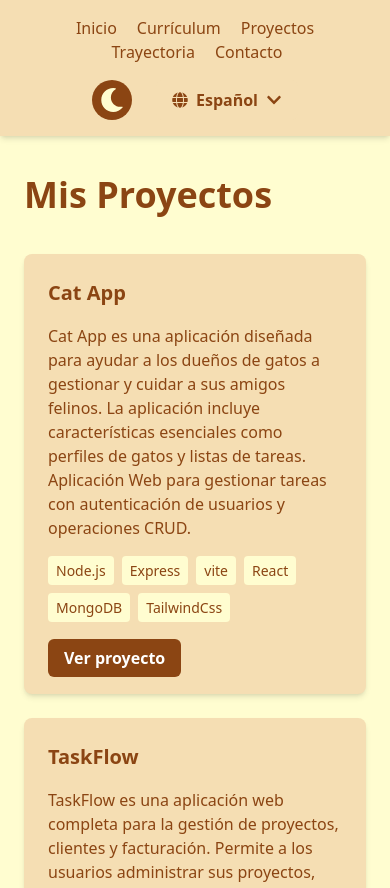
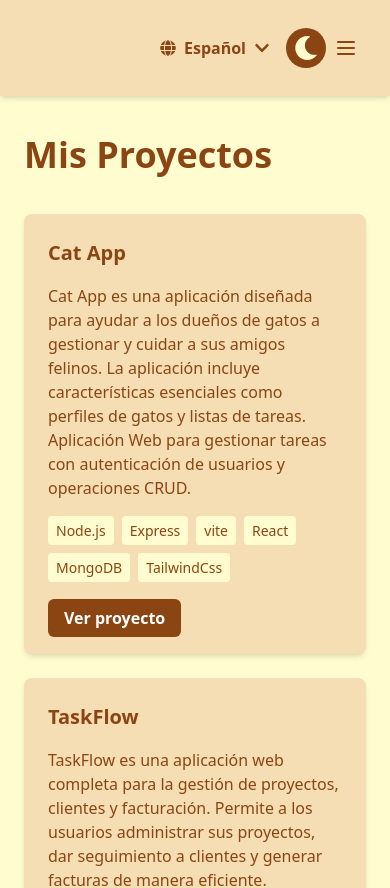
Before and after one commit to MaryQuiroz/myportfolio, a React (Vite) app: page /myportfolio/projects in a window 390 px wide. Shown: the top 888 px of the page. Built offline with nearby package versions, Linux system fonts and the light colour scheme.

Commit message:
update desplegable on header

```diff
--- a/package.json
+++ b/package.json
@@ -10,6 +10,7 @@
     "preview": "vite preview"
   },
   "dependencies": {
+    "@million/lint": "^1.0.12",
     "@reduxjs/toolkit": "^2.3.0",
     "emailjs-com": "^3.2.0",
     "framer-motion": "^11.11.9",
--- a/src/components/Header.jsx
+++ b/src/components/Header.jsx
@@ -4,11 +4,13 @@ import { useSelector, useDispatch } from 'react-redux';
 import { toggleTheme } from '../redux/themeSlice';
 import { changeLanguage } from '../redux/languageSlice';
 import { FaGlobe, FaChevronDown, FaSun, FaMoon } from 'react-icons/fa';
+import { Menu, X } from 'lucide-react';
 
- const Header = ({ content }) => {
+const Header = ({ content }) => {
   const dispatch = useDispatch();
   const theme = useSelector((state) => state.theme);
   const language = useSelector((state) => state.language);
+  const [isMenuOpen, setIsMenuOpen] = useState(false);
   const [isLanguageMenuOpen, setIsLanguageMenuOpen] = useState(false);
 
   const languages = [
@@ -22,29 +24,73 @@ import { FaGlobe, FaChevronDown, FaSun, FaMoon } from 'react-icons/fa';
     setIsLanguageMenuOpen(false);
   };
 
+  const handleLinkClick = (path) => {
+    onNavigate(path);
+    setIsMenuOpen(false);
+  };
+
+  const NavigationLinks = ({ mobile = false }) => (
+    <>
+      <button
+        onClick={() => handleLinkClick('/')}
+        className={`${mobile ? 'block w-full text-left p-3' : 'px-3 py-2'} rounded-md hover:bg-secondary-cream-dark dark:hover:bg-primary-brown-dark transition-colors duration-200 nav-link`}
+      >
+        {content[language].home}
+      </button>
+      <button
+        onClick={() => handleLinkClick('/curriculum')}
+        className={`${mobile ? 'block w-full text-left p-3' : 'px-3 py-2'} rounded-md hover:bg-secondary-cream-dark dark:hover:bg-primary-brown-dark transition-colors duration-200 nav-link`}
+      >
+        {content[language].curriculum}
+      </button>
+      <button
+        onClick={() => handleLinkClick('/projects')}
+        className={`${mobile ? 'block w-full text-left p-3' : 'px-3 py-2'} rounded-md hover:bg-secondary-cream-dark dark:hover:bg-primary-brown-dark transition-colors duration-200 nav-link`}
+      >
+        {content[language].projects}
+      </button>
+      <button
+        onClick={() => handleLinkClick('/timeline')}
+        className={`${mobile ? 'block w-full text-left p-3' : 'px-3 py-2'} rounded-md hover:bg-secondary-cream-dark dark:hover:bg-primary-brown-dark transition-colors duration-200 nav-link`}
+      >
+        {content[language].timeline}
+      </button>
+      <button
+        onClick={() => handleLinkClick('/contact')}
+        className={`${mobile ? 'block w-full text-left p-3' : 'px-3 py-2'} rounded-md hover:bg-secondary-cream-dark dark:hover:bg-primary-brown-dark transition-colors duration-200 nav-link`}
+      >
+        {content[language].contact}
+      </button>
+    </>
+  );
+
   return (
-    <header className="bg-secondary-cream dark:bg-secondary-brown shadow-md">
+    <header className="bg-secondary-cream dark:bg-secondary-brown shadow-md relative">
       <nav className="container mx-auto py-4 px-6">
-        <div className="flex flex-col md:flex-row justify-between items-center">
-          <ul className="flex flex-wrap justify-center md:justify-start space-x-1 md:space-x-4 mb-4 md:mb-0">
-            <li><Link to="/" className="nav-link" aria-label="Ir a la página de inicio">{content[language].home}</Link></li>
+        <div className="flex items-center justify-between h-16">
+          <ul className="hidden md:flex md:place-items-baseline md:space-x-4">
+            <li><Link to="/" className="nav-link" aria-label="Ir a la página de inicio">{content[language].home} mujehh</Link></li>
             <li><Link to="/curriculum" className="nav-link" aria-label="Ver currículum">{content[language].curriculum}</Link></li>
             <li><Link to="/projects" className="nav-link" aria-label="Ver proyectos">{content[language].projects}</Link></li>
             <li><Link to="/timeline" className="nav-link" aria-label="Ver trayectoria">{content[language].timeline}</Link></li>
             <li><Link to="/contact" className="nav-link" aria-label="Ir a la página de contacto">{content[language].contact}</Link></li>
           </ul>
-          <div className="flex space-x-6 items-center">
+          <div className="flex flex-row md:left-auto w-full md:w-auto">
+            {/* Botón de menú móvil */}
             <button
-              onClick={() => dispatch(toggleTheme())}
-              className="p-2 rounded-full bg-primary-brown dark:bg-primary-cream text-primary-cream dark:text-primary-brown transition-colors duration-200"
-              aria-label={theme === 'light' ? 'Cambiar a modo oscuro' : 'Cambiar a modo claro'}
+              onClick={() => setIsMenuOpen(!isMenuOpen)}
+              className="md:hidden order-1 inline-flex items-center justify-center p-2 rounded-md hover:bg-secondary-cream-dark dark:hover:bg-primary-brown-dark transition-colors duration-200 nav-link"
+              aria-expanded={isMenuOpen}
+              aria-label="Toggle menu"
             >
-              {theme === 'light' ? <FaMoon size={24} /> : <FaSun size={24} />}
+              {isMenuOpen ? <X size={24} /> : <Menu size={24} />}
             </button>
-            <div className="relative">
+            <div className="flex flex-row md:space-x-6 justify-end items-center w-full md:w-auto">
+            {/* Selector de idioma */}
+            <div className="relative order-2 md:order-none">
               <button
                 onClick={() => setIsLanguageMenuOpen(!isLanguageMenuOpen)}
-                className="btn btn-secondary transition-colors duration-200 flex  items-center dark:hover:bg-primary-brown-dark"
+                className="btn btn-secondary transition-colors duration-200 flex items-center dark:hover:bg-primary-brown-dark"
                 aria-label="Seleccionar idioma"
                 aria-haspopup="true"
                 aria-expanded={isLanguageMenuOpen}
@@ -54,7 +100,7 @@ import { FaGlobe, FaChevronDown, FaSun, FaMoon } from 'react-icons/fa';
                 <FaChevronDown className="ml-2" aria-hidden="true" />
               </button>
               {isLanguageMenuOpen && (
-                <div className="absolute right-0 mt-2 py-2 w-48 rounded-md shadow-xl z-20 bg-secondary-cream-dark dark:bg-primary-brown-dark ">
+                <div className="absolute right-0 mt-2 py-2 w-48 rounded-md shadow-xl z-20 bg-secondary-cream-dark dark:bg-primary-brown-dark">
                   {languages.map((lang) => (
                     <button
                       key={lang.code}
@@ -67,10 +113,28 @@ import { FaGlobe, FaChevronDown, FaSun, FaMoon } from 'react-icons/fa';
                 </div>
               )}
             </div>
+
+            {/* Botón de tema */}
+            <button
+              onClick={() => dispatch(toggleTheme())}
+              className="order-3 left-0 md:left-auto p-2 rounded-full bg-primary-brown dark:bg-primary-cream text-primary-cream dark:text-primary-brown transition-colors duration-200"
+              aria-label={theme === 'light' ? 'Cambiar a modo oscuro' : 'Cambiar a modo claro'}
+            >
+              {theme === 'light' ? <FaMoon size={24} /> : <FaSun size={24} />}
+            </button>
           </div>
         </div>
+        </div>
+
+        {/* Menú Móvil */}
+        {isMenuOpen && (
+          <div className=" md:right-2 px-4 pt-2 pb-4 space-y-2 bg-secondary-cream dark:bg-secondary-brown">
+            <NavigationLinks mobile />
+          </div>
+        )}
       </nav>
     </header>
   );
 };
-export default Header
+
+export default Header;
--- a/vite.config.js
+++ b/vite.config.js
@@ -1,9 +1,12 @@
+import MillionLint from '@million/lint';
 import { defineConfig } from 'vite'
 import react from '@vitejs/plugin-react'
 
 // https://vitejs.dev/config/
 export default defineConfig({
-  plugins: [react()],
+  plugins: [MillionLint.vite({
+    enabled: true
+  }), react()],
 
   server: {
     host: true,
```
Also changed, not shown: 2 other files (tests, documents, lock files or other folders).
